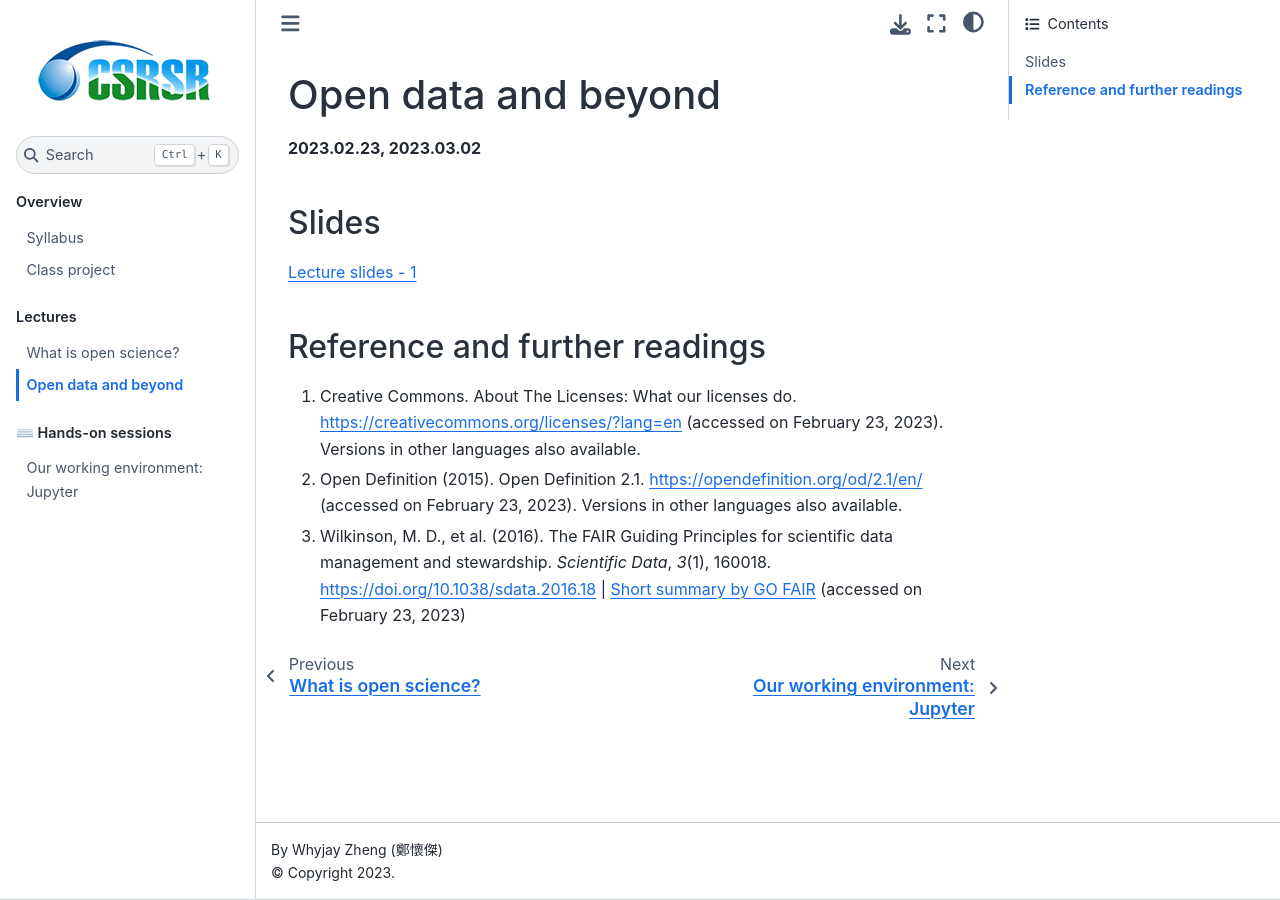
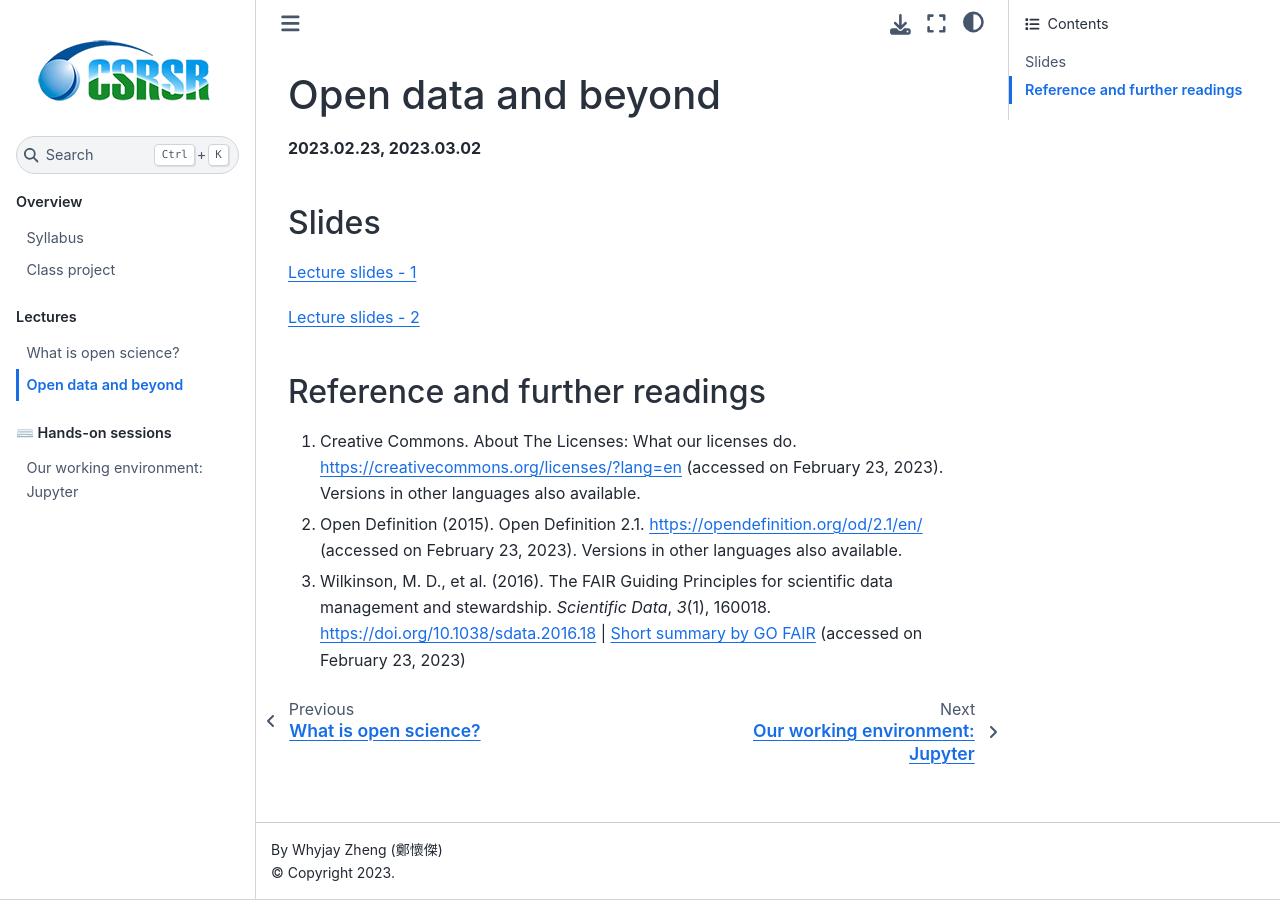
Before and after one commit to whyjz/ncu-open-science, a Jupyter Book: the page built from docs/lectures/L2-opendata.md, in a window 1280 px wide. Built offline with Jupyter Book 1.0.4 settings and Sphinx 7.4.7 and the Sphinx Book theme 1.1.4, drawn with Linux system fonts in a browser that asks for light colours.

Commit message:
Update L2 content 4

```diff
--- a/docs/lectures/L2-opendata.md
+++ b/docs/lectures/L2-opendata.md
@@ -6,6 +6,8 @@
 
 [Lecture slides - 1](https://docs.google.com/presentation/d/1Mh2WYh_GNBAiqmDvcRcRvQ7xphawVWTNtZ-_8CumzkY/edit?usp=sharing)
 
+[Lecture slides - 2](https://docs.google.com/presentation/d/1i3x-VmxHqbWxo-qFwTOnfwMWRyIi3f5-J8JYZYJnlyg/edit?usp=sharing)
+
 ## Reference and further readings
 
 1. Creative Commons. About The Licenses: What our licenses do. https://creativecommons.org/licenses/?lang=en (accessed on February 23, 2023). Versions in other languages also available.
```
